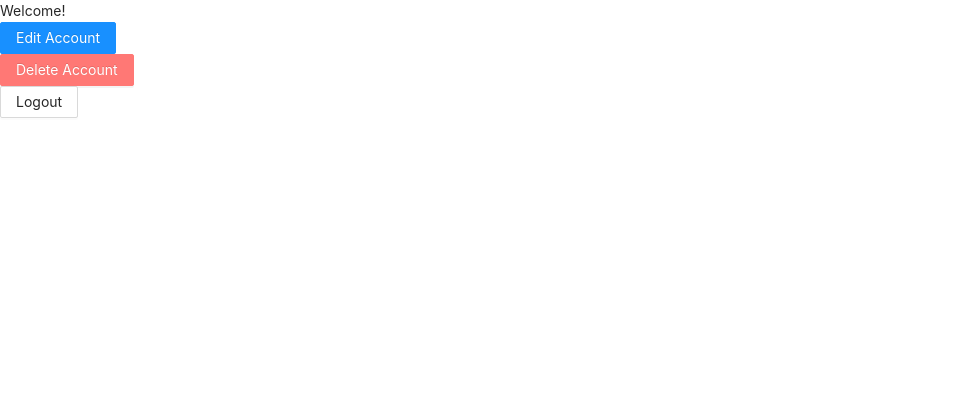
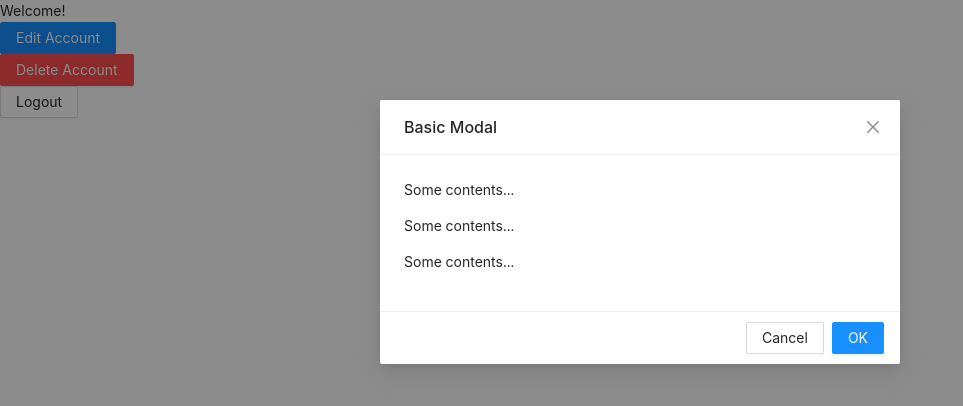
Before and after one commit to nhanphan2112/welcomepage, a React (Create React App) app: page / in a window 1280 px wide. Both pictures are taken after a click on the button "Delete Account". Shown: the top 406 px of the page, without its empty margins (0-963 px from the left). Built offline with nearby package versions, Linux system fonts and the light colour scheme.

Commit message:
Show pop up Modal

```diff
--- a/src/Components/DeleteAccountButton.js
+++ b/src/Components/DeleteAccountButton.js
@@ -1,11 +1,34 @@
-import React from "react";
+import React, { useState } from "react";
 import "../Styles/AntDesign.css";
-import { Button } from "antd";
+import { Button, Modal } from "antd";
 
 const DeleteAccountButton = () => {
+	const [isModalVisible, setIsModalVisible] = useState(false);
+
+  const showModal = () => {
+    setIsModalVisible(true);
+  };
+
+  const handleOk = () => {
+    setIsModalVisible(false);
+  };
+
+  const handleCancel = () => {
+    setIsModalVisible(false);
+  };
+
+
 	return (
 		<div>
-			<Button type="danger">Delete Account</Button>
+			<Button type="danger" onClick={showModal}>
+				Delete Account
+			</Button>
+
+      <Modal title="Basic Modal" visible={isModalVisible} onOk={handleOk} onCancel={handleCancel}>
+        <p>Some contents...</p>
+        <p>Some contents...</p>
+        <p>Some contents...</p>
+      </Modal>
 		</div>
 	);
 };
```
